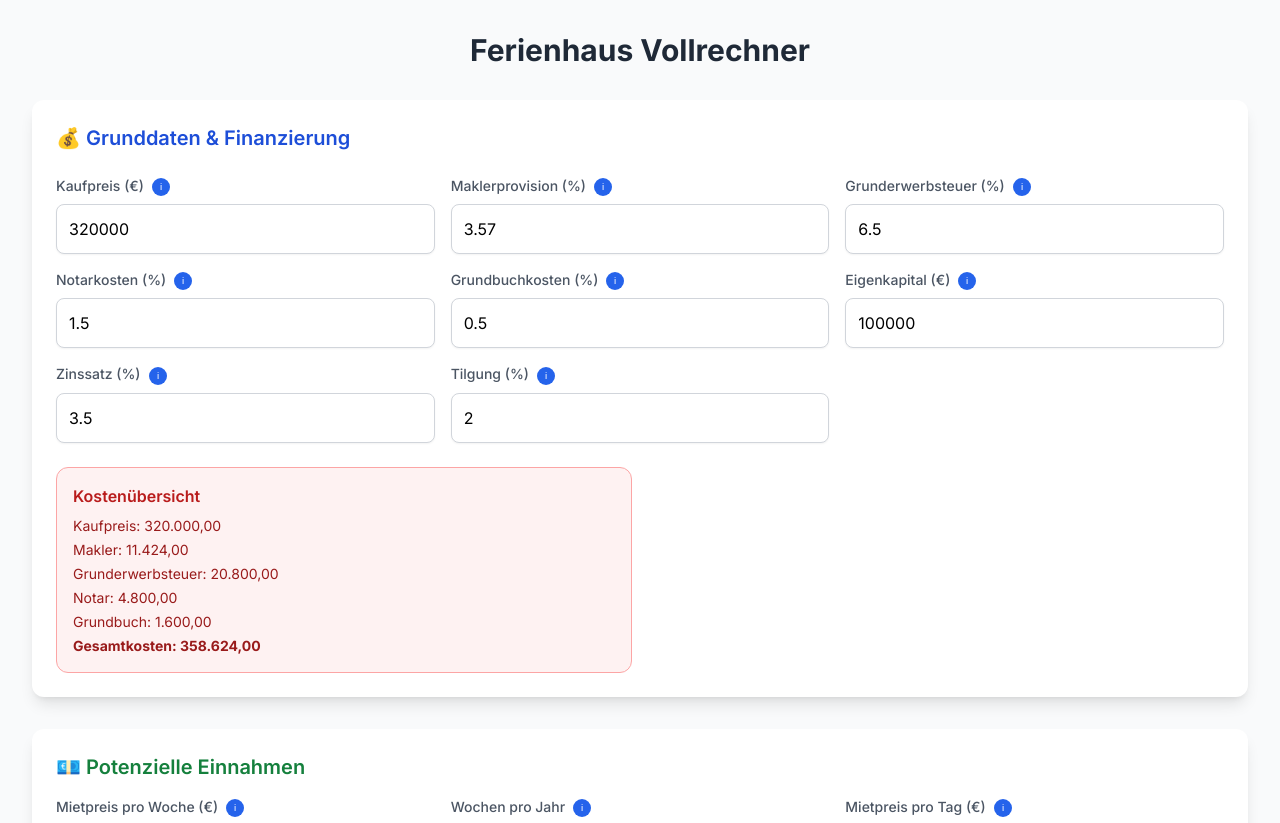
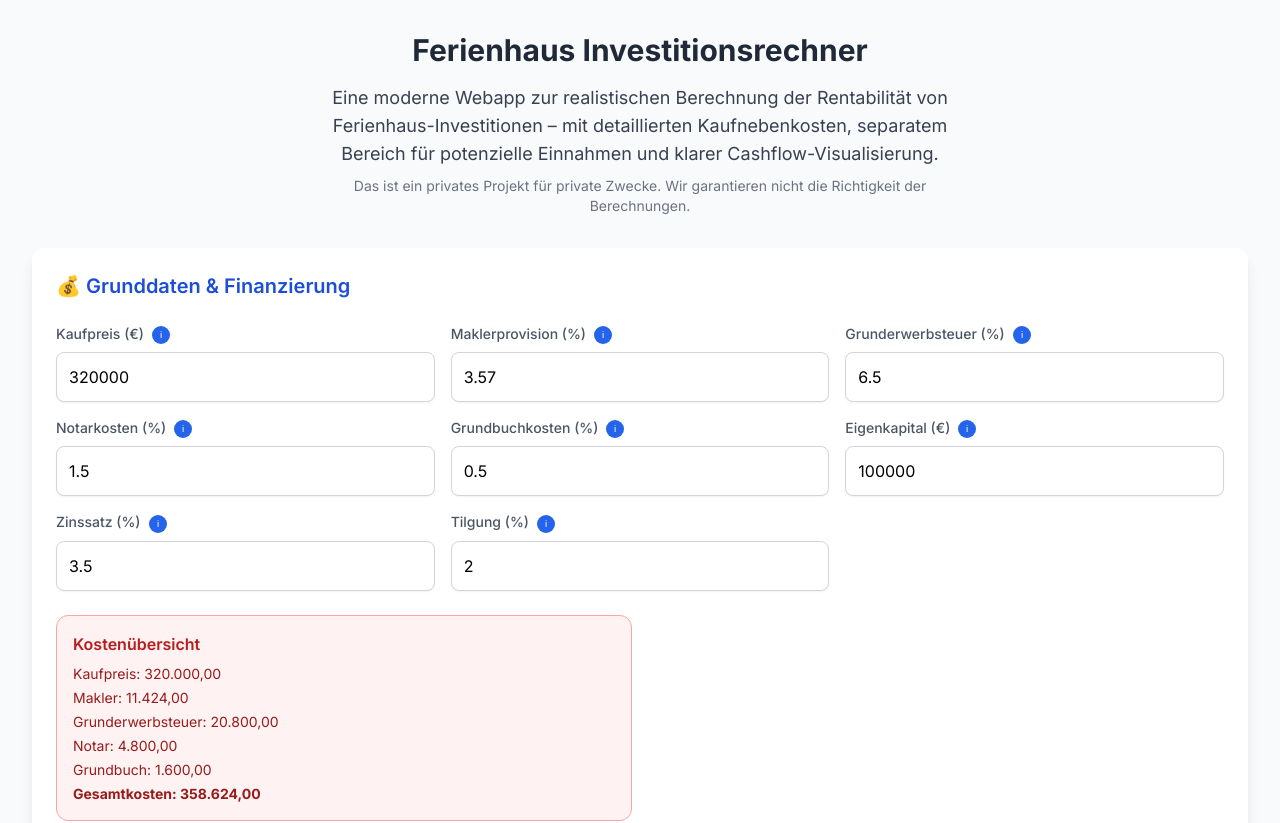
Before and after one commit to thorpeto/ferienhaus-finanzrechner, a Next.js app: page / in a window 1280 px wide. Shown: the top 823 px of the page. Built offline with nearby package versions, Linux system fonts and the light colour scheme.

Commit message:
Version 1.0.1

```diff
--- a/app/page.tsx
+++ b/app/page.tsx
@@ -377,7 +377,15 @@ export default function Home() {
   return (
     <div className="min-h-screen bg-gray-50 p-4 md:p-8">
       <div className="max-w-7xl mx-auto">
-        <h1 className="text-3xl font-bold mb-8 text-center text-gray-800">Ferienhaus Vollrechner</h1>
+        <h1 className="text-3xl font-bold mb-4 text-center text-gray-800">Ferienhaus Investitionsrechner</h1>
+        <div className="mb-8 mx-auto max-w-2xl text-center">
+          <p className="text-lg text-gray-700 mb-2">
+            Eine moderne Webapp zur realistischen Berechnung der Rentabilität von Ferienhaus-Investitionen – mit detaillierten Kaufnebenkosten, separatem Bereich für potenzielle Einnahmen und klarer Cashflow-Visualisierung.
+          </p>
+          <p className="text-sm text-gray-500 mt-2">
+            Das ist ein privates Projekt für private Zwecke. Wir garantieren nicht die Richtigkeit der Berechnungen.
+          </p>
+        </div>
 
         {/* Eingaben */}
         <div className="space-y-8 mb-8">
```
Also changed, not shown: 1 other file (tests, documents, lock files or other folders).
